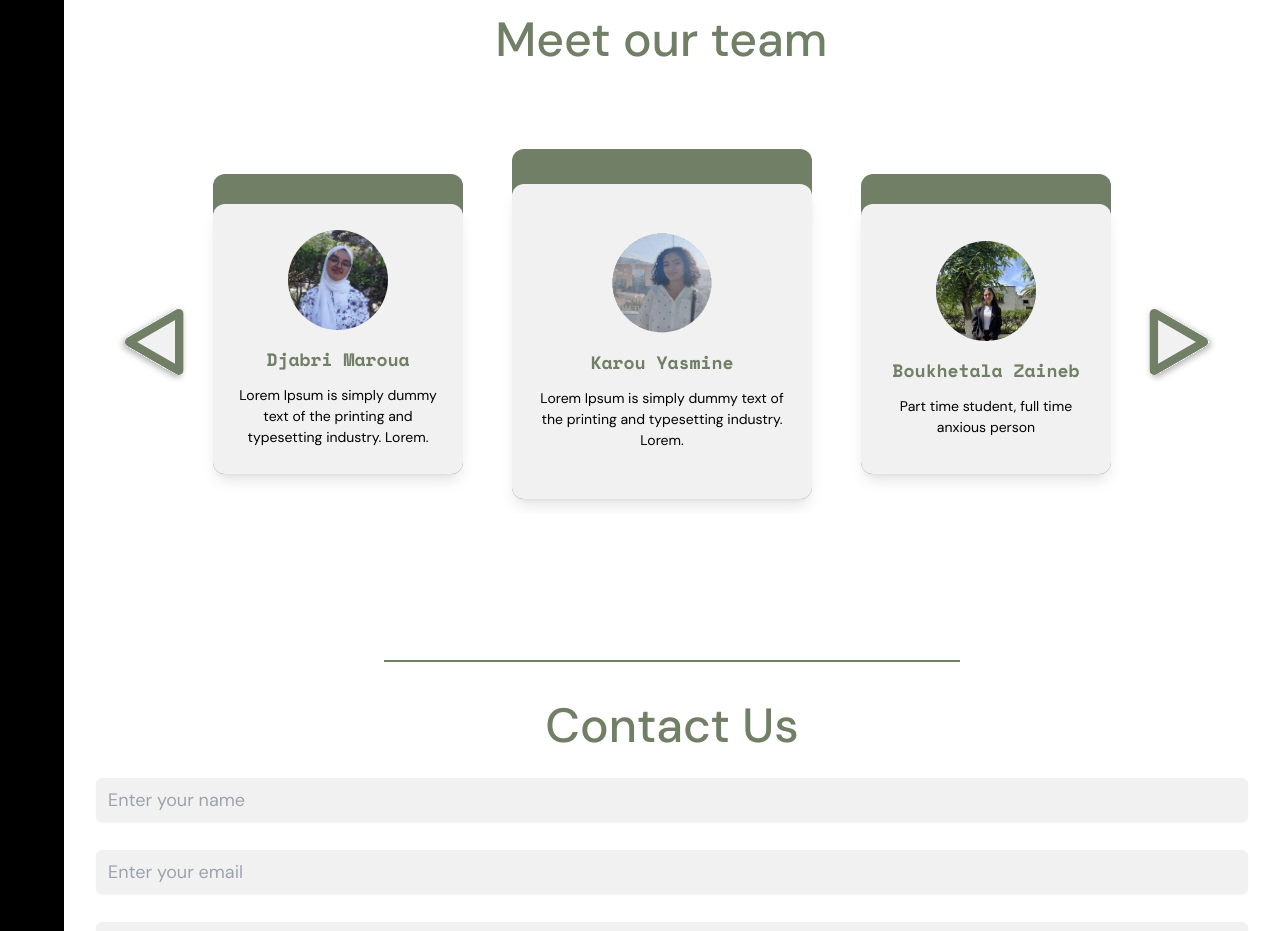
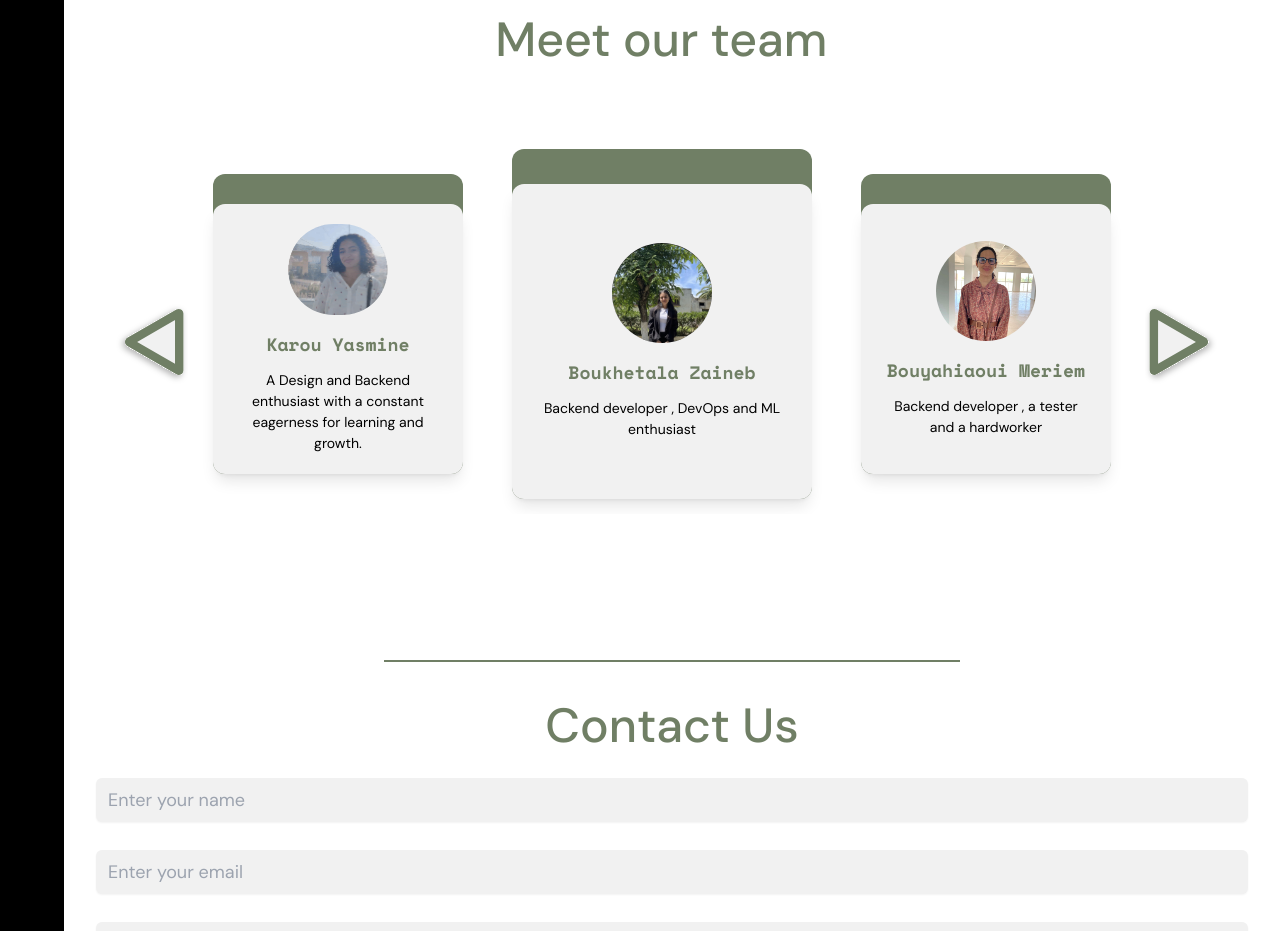
Before and after one commit to zcybrgd/articles-igl-engine-frontend, a React (Vite) app: page / in a window 1280 px wide. Shown: the part 1020-1951 px from the top of the page. Built offline with nearby package versions, Linux system fonts and the light colour scheme.

Commit message:
updated descriptions

```diff
--- a/src/components/Welcome/ourTeam.jsx
+++ b/src/components/Welcome/ourTeam.jsx
@@ -17,39 +17,39 @@ import Maroua from "../../assets/members/Maroua.jpg"
 const members = [
     {
         id: 0,
-        image: Yasmine,
-        name: "Karou Yasmine",
-        description: "Lorem Ipsum is simply dummy text of the printing and typesetting industry. Lorem.",
+        image: Zaineb,
+        name: "Boukhetala Zaineb",
+        description: "Backend developer , DevOps and ML enthusiast",
     },
     {
         id: 1,
-        image: Zaineb,
-        name: "Boukhetala Zaineb",
-        description: "Part time student, full time anxious person",
+        image: Meriem,
+        name: "Bouyahiaoui Meriem",
+        description: "Backend developer , a tester and a hardworker",
     },
     {
         id: 2,
-        image: Meriem,
-        name: "Bouyahiaoui Meriem",
-        description: "A random student, but a queen most of the time",
+        image: Nada,
+        name: "Djedjig Nada",
+        description: "A deidcated frontend developer , a tester and is always learning and exploring new technologies",
     },
     {
         id: 3,
-        image: Nada,
-        name: "Djedjig Nada",
-        description: "Coder by choice, coffee by necessity.",
+        image: Dina,
+        name: "Mallek Dina",
+        description: "The team Leader, UI/UX Designer, Fullstack developer and a devoted Database Enthusiast",
     },
     {
         id: 4,
-        image: Dina,
-        name: "Mallek Dina",
-        description: "Proud Azazga Girl, Team lead and Gojo Saturo gf",
+        image: Maroua,
+        name: "Djabri Maroua",
+        description: "A Frontend Explorer, AI Enthusiast, and Mobile Dev with an insatiable thirst for learning!",
     },
     {
         id: 5,
-        image: Maroua,
-        name: "Djabri Maroua",
-        description: "Lorem Ipsum is simply dummy text of the printing and typesetting industry. Lorem.",
+        image: Yasmine,
+        name: "Karou Yasmine",
+        description: "A Design and Backend enthusiast with a constant eagerness for learning and growth.",
     }
 ];
 
```
